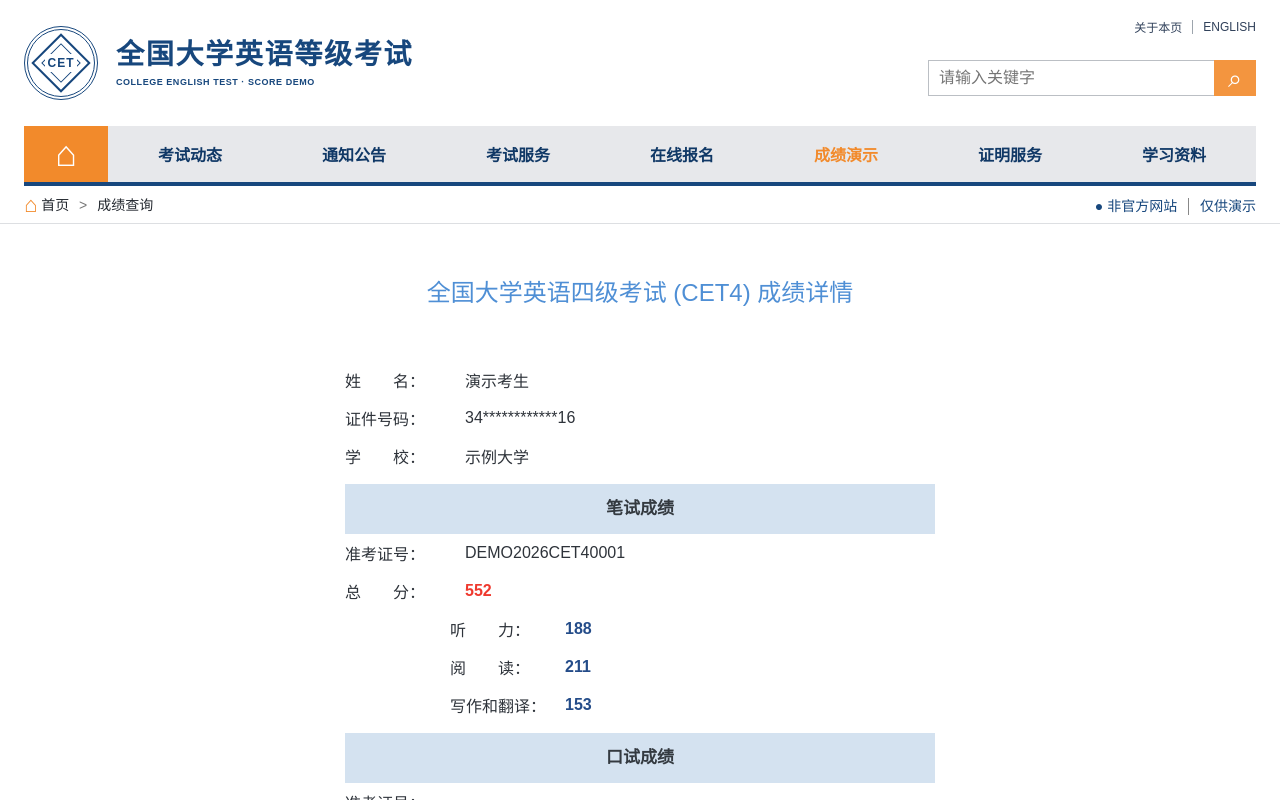
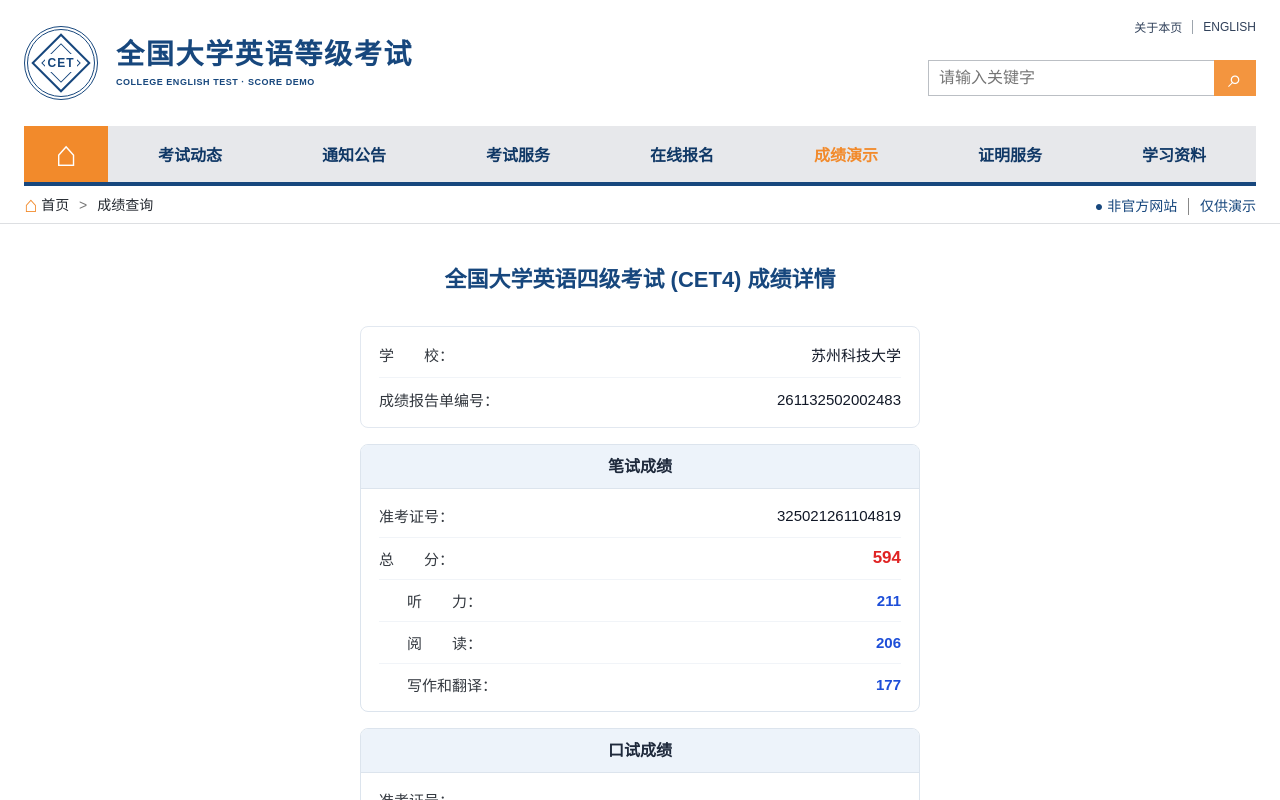
Before and after one commit to sliuhaob/cet4-score-demo, a Next.js app: page / in a window 1280 px wide. Both pictures are taken after typing "Sample", "Sample" into the empty fields and a click on the button "查询". Shown: the top 800 px of the page. Built offline with nearby package versions, Linux system fonts and the light colour scheme.

Commit message:
feat: update CET-4 score result data and styling from reference screenshot

```diff
--- a/app/globals.css
+++ b/app/globals.css
@@ -170,27 +170,94 @@
 .safety-section p { margin: 0 0 10px; color: #5e6670; font-size: 13px; line-height: 1.75; }
 .safety-section b { color: #c45f12; font-weight: 700; }
 
-.result-page { min-height: 800px; padding: 52px 0 70px; }
-.result-sheet { width: min(590px, calc(100% - 32px)); margin: 0 auto; }
-.result-demo-flag { display: table; margin: 0 auto 17px; border: 1px solid #efb67c; background: #fff7ef; padding: 5px 12px; color: #bd6518; font-size: 11px; font-weight: 700; letter-spacing: .08em; }
-.result-sheet > h1 { margin: 0 0 50px; color: #4f8fd5; text-align: center; font-size: 24px; font-weight: 400; line-height: 1.45; }
-.candidate-info,
-.score-details { margin: 0; }
-.candidate-info > div,
-.score-details > div { display: flex; min-height: 38px; align-items: center; font-size: 16px; }
-.candidate-info dt,
-.score-details dt { flex: 0 0 120px; margin: 0; }
-.candidate-info dd,
-.score-details dd { margin: 0; }
-.score-section h2 { height: 50px; margin: 9px 0 0; background: #d4e2f0; color: #343a40; text-align: center; font-size: 17px; line-height: 50px; }
-.score-details .total-row dd { color: #ef392e; font-weight: 800; }
-.score-details .subscore-row { padding-left: 105px; }
-.score-details .subscore-row dt { flex-basis: 115px; }
-.score-details .subscore-row dd { color: #244c89; font-weight: 800; }
-.score-details.compact { padding-bottom: 8px; border-bottom: 1px solid #d7d7d7; }
-.report-number { margin: 17px 0; color: #3e454d; font-size: 15px; }
-.result-notice { border-left: 6px solid #dbe9f6; background: #fafafa; padding: 19px 20px; color: #525c66; font-size: 13px; line-height: 1.75; }
-.back-button { margin: 36px auto 0; min-width: 118px; }
+.result-page { min-height: 800px; padding: 40px 0 70px; }
+.result-sheet { width: min(560px, calc(100% - 32px)); margin: 0 auto; }
+.result-sheet > h1 { margin: 0 0 30px; color: #17477d; text-align: center; font-size: 22px; font-weight: 600; line-height: 1.45; }
+
+.candidate-info {
+  margin: 0 0 16px;
+  background: #fff;
+  border: 1px solid #e2e8f0;
+  border-radius: 8px;
+  padding: 6px 18px;
+}
+.candidate-info > div {
+  display: flex;
+  justify-content: space-between;
+  min-height: 44px;
+  align-items: center;
+  font-size: 15px;
+}
+.candidate-info > div + div {
+  border-top: 1px solid #f1f4f8;
+}
+.candidate-info dt { color: #33383f; font-weight: 500; margin: 0; }
+.candidate-info dd { color: #111827; font-weight: 500; margin: 0; }
+
+.score-section {
+  background: #fff;
+  border: 1px solid #dce4ed;
+  border-radius: 8px;
+  margin-bottom: 16px;
+  overflow: hidden;
+}
+.score-section h2 {
+  height: 44px;
+  margin: 0;
+  background: #edf3fa;
+  color: #1e293b;
+  text-align: center;
+  font-size: 16px;
+  font-weight: 700;
+  line-height: 44px;
+  border-bottom: 1px solid #dce4ed;
+}
+
+.score-details { margin: 0; padding: 6px 18px; }
+.score-details > div {
+  display: flex;
+  justify-content: space-between;
+  min-height: 42px;
+  align-items: center;
+  font-size: 15px;
+}
+.score-details > div + div {
+  border-top: 1px solid #f1f4f8;
+}
+.score-details dt { color: #33383f; margin: 0; }
+.score-details dd { color: #111827; margin: 0; font-weight: 500; }
+
+.score-details .total-row dd { color: #e02424; font-size: 17px; font-weight: 700; }
+.score-details .subscore-row { padding-left: 28px; }
+.score-details .subscore-row dd { color: #1d4ed8; font-weight: 700; }
+
+.result-notice {
+  background: #f8fafc;
+  border: 1px solid #e2e8f0;
+  border-radius: 6px;
+  padding: 14px 18px;
+  color: #64748b;
+  font-size: 13px;
+  line-height: 1.7;
+  margin-top: 18px;
+}
+
+.back-button {
+  display: block;
+  width: 100%;
+  height: 44px;
+  margin: 24px auto 0;
+  border: 0;
+  border-radius: 6px;
+  background: #0d4b8f;
+  color: #fff;
+  font-size: 16px;
+  font-weight: 600;
+  cursor: pointer;
+  letter-spacing: .15em;
+  transition: background .15s ease;
+}
+.back-button:hover { background: #09396e; }
 
 .portal-footer { border-top: 1px solid #d8dade; background: #f7f7f7; }
 .portal-footer > div { min-height: 72px; display: flex; align-items: center; justify-content: space-between; gap: 24px; color: #7b8188; font-size: 11px; }
@@ -245,14 +312,11 @@
   .warm-notice,
   .history-box { margin-top: 22px; }
   .result-sheet { width: 100%; }
-  .result-sheet > h1 { margin-bottom: 35px; font-size: 19px; }
+  .result-sheet > h1 { margin-bottom: 24px; font-size: 18px; }
   .candidate-info > div,
-  .score-details > div { font-size: 14px; }
-  .candidate-info dt,
-  .score-details dt { flex-basis: 108px; }
-  .score-details .subscore-row { padding-left: 45px; }
-  .score-details .subscore-row dt { flex-basis: 120px; }
-  .score-section h2 { height: 44px; line-height: 44px; }
+  .score-details > div { font-size: 14px; min-height: 38px; }
+  .score-details .subscore-row { padding-left: 20px; }
+  .score-section h2 { height: 40px; line-height: 40px; font-size: 15px; }
   .portal-footer > div { min-height: 92px; flex-direction: column; align-items: flex-start; justify-content: center; gap: 7px; line-height: 1.5; }
 }
 
--- a/app/page.tsx
+++ b/app/page.tsx
@@ -192,19 +192,18 @@
         <h1 id="result-title" ref={titleRef} tabIndex={-1}>全国大学英语四级考试 (CET4) 成绩详情</h1>
 
         <dl className="candidate-info">
-          <div><dt>姓　　名：</dt><dd>演示考生</dd></div>
-          <div><dt>证件号码：</dt><dd>34************16</dd></div>
-          <div><dt>学　　校：</dt><dd>示例大学</dd></div>
+          <div><dt>学　　校：</dt><dd>苏州科技大学</dd></div>
+          <div><dt>成绩报告单编号：</dt><dd>261132502002483</dd></div>
         </dl>
 
         <section className="score-section" aria-labelledby="written-title">
           <h2 id="written-title">笔试成绩</h2>
           <dl className="score-details">
-            <div><dt>准考证号：</dt><dd>DEMO2026CET40001</dd></div>
-            <div className="total-row"><dt>总　　分：</dt><dd>552</dd></div>
-            <div className="subscore-row"><dt>听　　力：</dt><dd>188</dd></div>
-            <div className="subscore-row"><dt>阅　　读：</dt><dd>211</dd></div>
-            <div className="subscore-row"><dt>写作和翻译：</dt><dd>153</dd></div>
+            <div><dt>准考证号：</dt><dd>325021261104819</dd></div>
+            <div className="total-row"><dt>总　　分：</dt><dd>594</dd></div>
+            <div className="subscore-row"><dt>听　　力：</dt><dd>211</dd></div>
+            <div className="subscore-row"><dt>阅　　读：</dt><dd>206</dd></div>
+            <div className="subscore-row"><dt>写作和翻译：</dt><dd>177</dd></div>
           </dl>
         </section>
 
@@ -216,13 +215,12 @@
           </dl>
         </section>
 
-        <p className="report-number">成绩报告单编号： DEMO-CET4-2026-001</p>
-
         <div className="result-notice">
-          以上内容为固定界面演示数据，与任何真实考生、学校或考试成绩无关。
+          自2026年上半年CET考试起，不再提供纸质成绩报告单。
         </div>
 
-        <button className="back-button" type="button" onClick={onBack}>返回
+        <button className="back-button" type="button" onClick={onBack}>
+          返 回
         </button>
       </div>
     </section>
```
